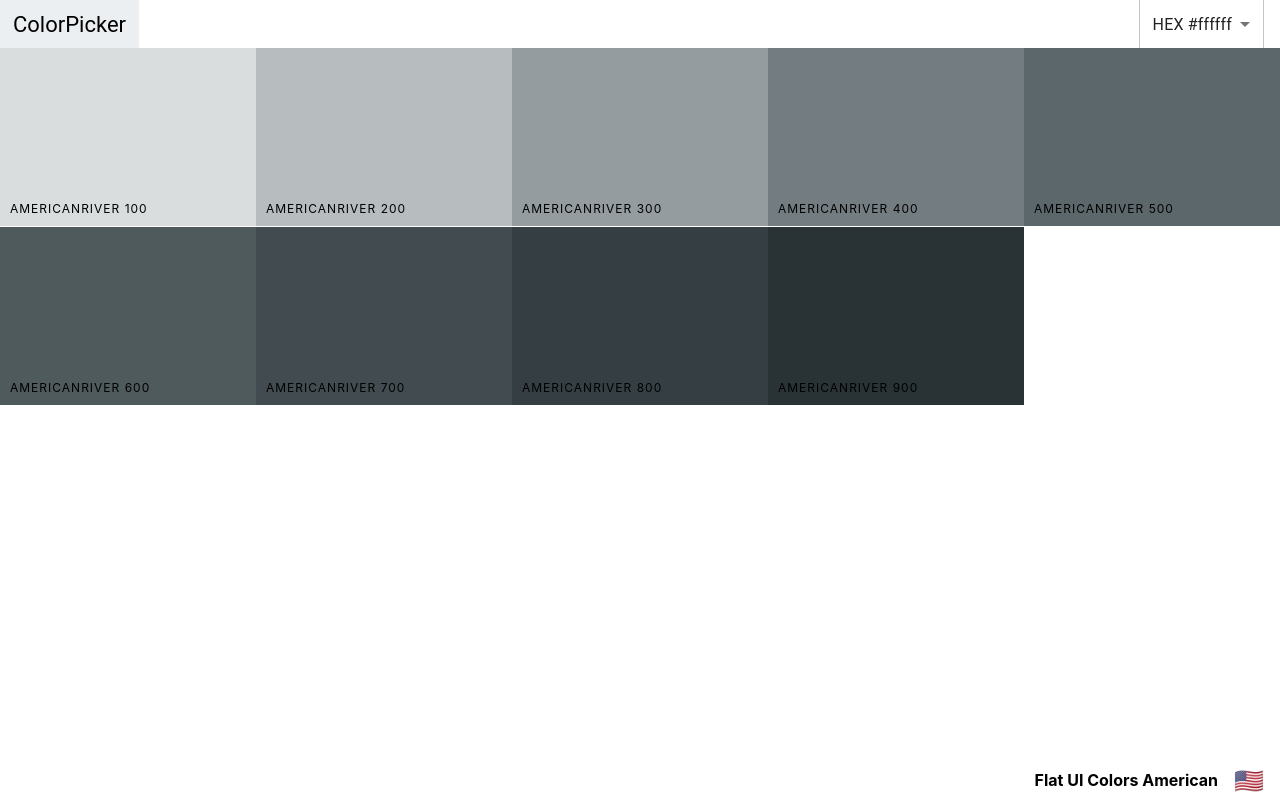
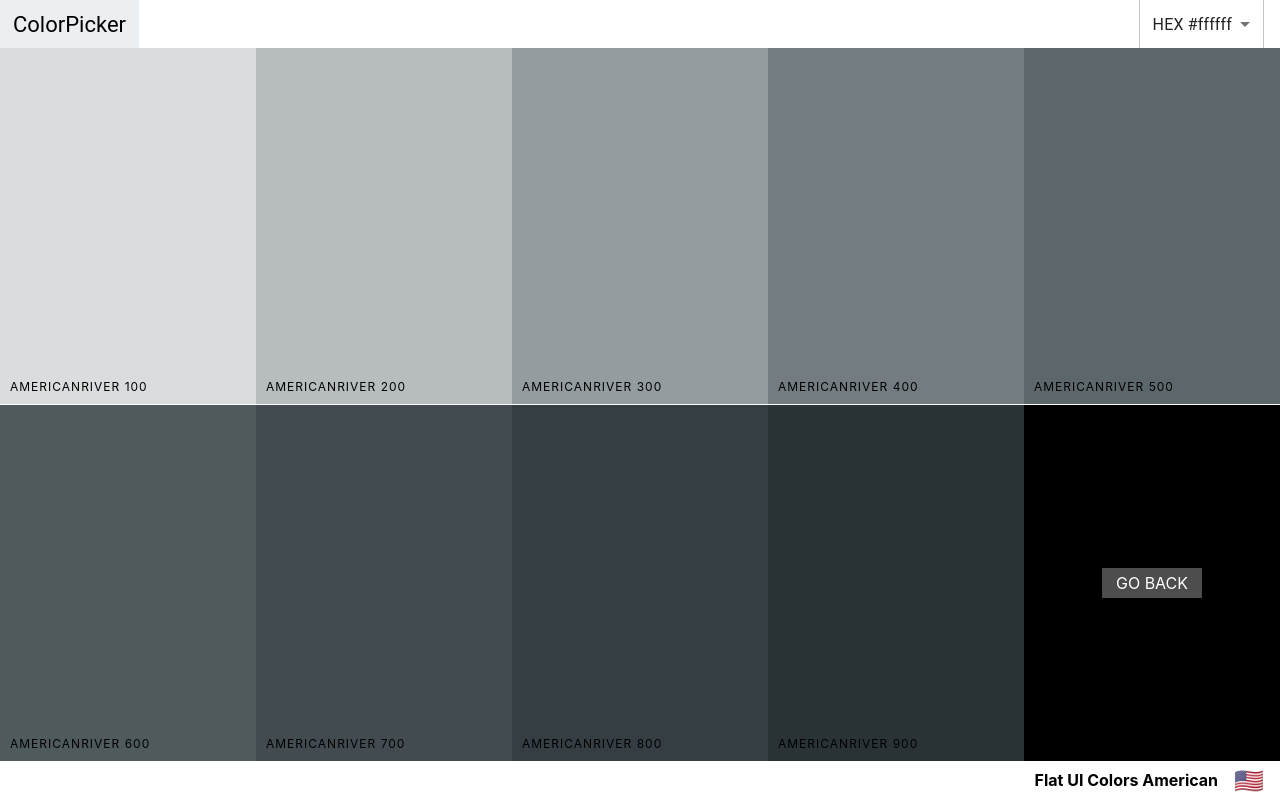
Before and after one commit to AdrianKusek/react-colors, a React (Create React App) app: page /pallete/flat-ui-colors-american/americanriver in a window 1280 px wide. Built offline with nearby package versions, Linux system fonts and the light colour scheme.

Commit message:
add go back link

```diff
--- a/src/ColorBox.css
+++ b/src/ColorBox.css
@@ -10,7 +10,13 @@
 
 
 }
-.copy-button{
+.SingleColorPalette .ColorBox{
+    height: 50%;
+}
+.go-back {
+    background-color: black !important;
+}
+.copy-button, .back-button{
     width: 100px;
     height: 30px;
     position: absolute;
@@ -27,6 +33,9 @@
     color: white;
     text-transform: uppercase;
     border: none;
+    text-decoration: none;
+}
+.copy-button{
     opacity: 0;
 }
 
--- a/src/SingleColorPalette.js
+++ b/src/SingleColorPalette.js
@@ -2,6 +2,8 @@ import React, {useState} from 'react'
 import ColorBox from './ColorBox'
 import Navbar from './Navbar'
 import Footer from './Footer'
+import {  Link } from 'react-router-dom';
+
 
 export default function SingleColorPalette(props) {
 
@@ -12,7 +14,7 @@ export default function SingleColorPalette(props) {
    }
 
   const {pallete, color}  = props
-  const {paletteName, emoji} = pallete
+  const {paletteName, emoji,id} = pallete
   const gatherShades = (palette,colorToFilterBy)  =>{
     let shades = []
     let allColors = palette.colors
@@ -25,15 +27,18 @@ export default function SingleColorPalette(props) {
   }
   const shades = gatherShades(pallete,color)
   console.log(shades)
-  const ColorBoxes = shades.map((shade) =>(<ColorBox key={shade.id} name={shade.name} background={shade[format]} showLink={false}/>))
+  const ColorBoxes = shades.map((shade) =>(<ColorBox key={shade.name} name={shade.name} background={shade[format]} showLink={false}/>))
 
 
   return (
-    <div className='Pallete'>
+    <div className='SingleColorPalette Pallete'>
         <Navbar handleChange={changeFormat} showSlider={false}/>
 
     <div className='Pallete-colors'>
     {ColorBoxes}
+    <div className='go-back ColorBox'>
+        <Link to={`/pallete/${id}`} className='back-button'>GO BACK</Link>
+    </div>
 
     </div>
     <Footer paletteName={paletteName} emoji={emoji}/>
```
